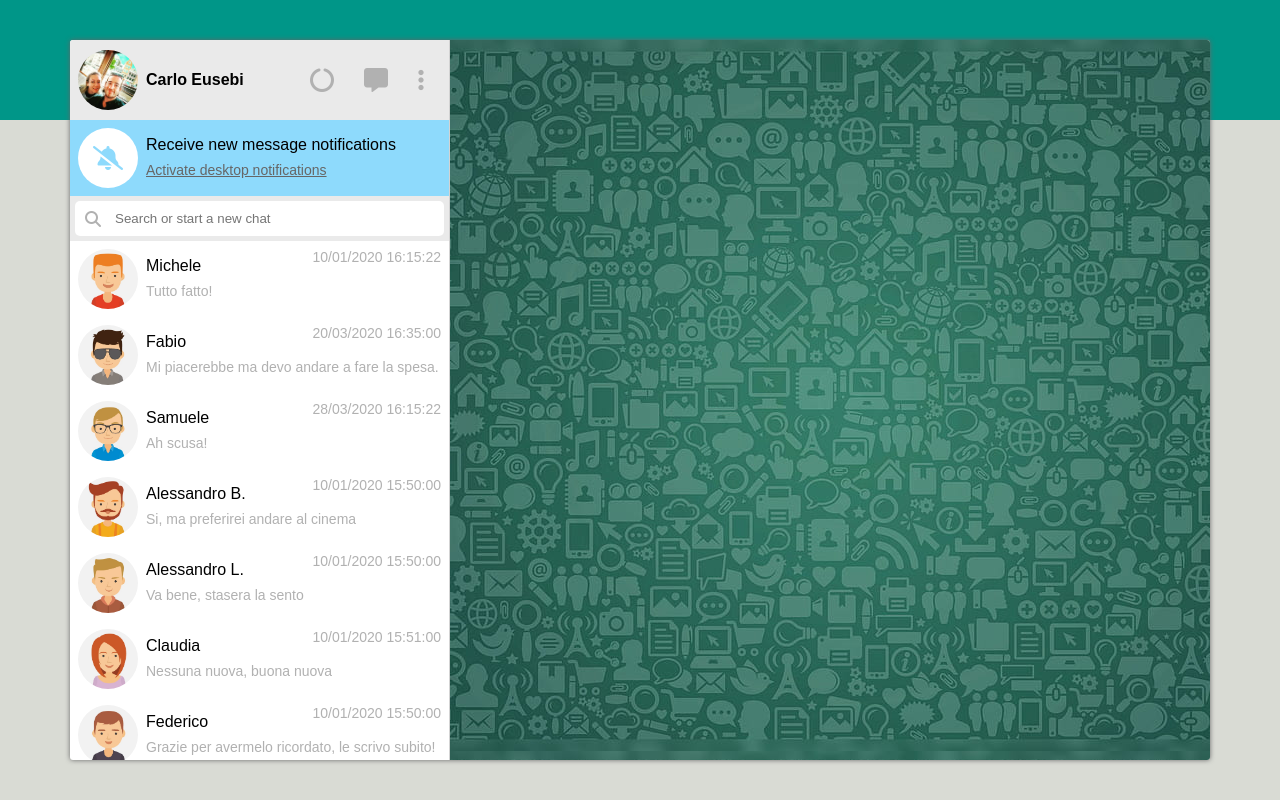
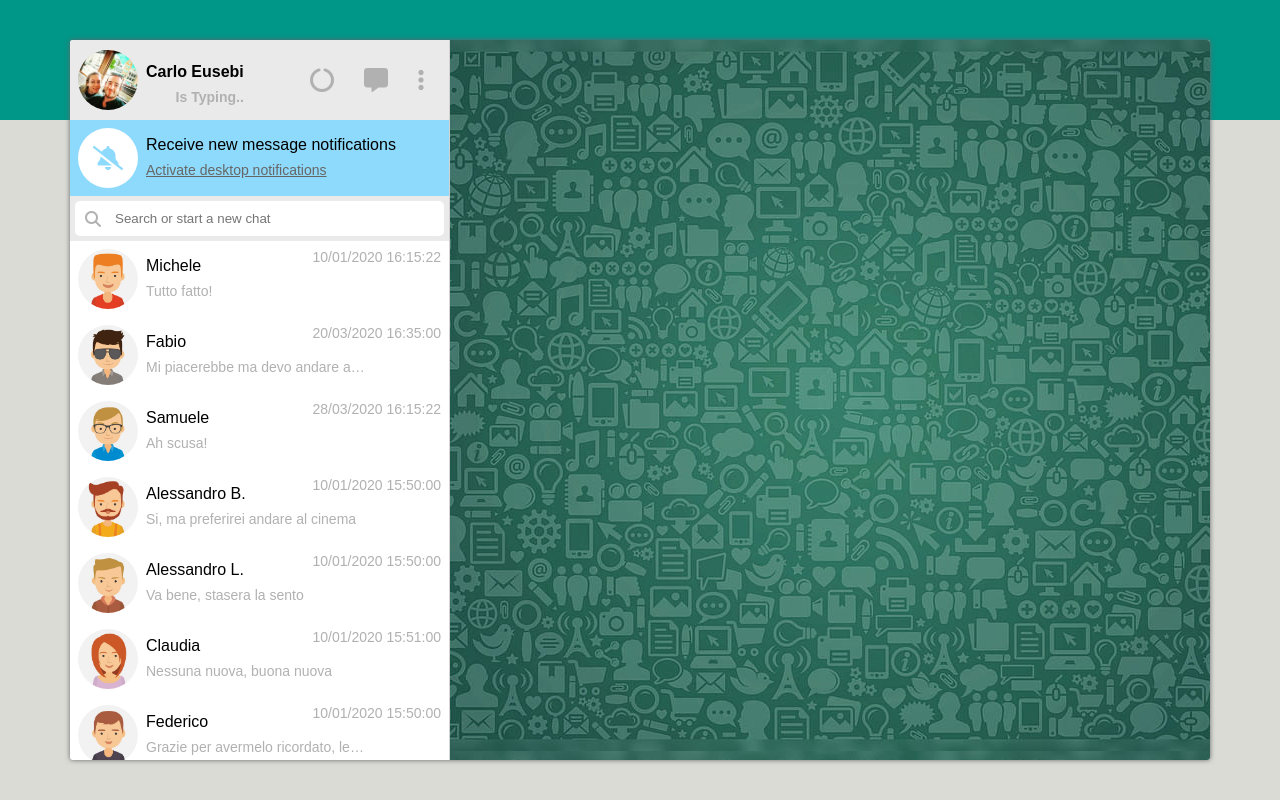
Before and after one commit to carloeusebi/react-boolzap, a React (Create React App) app: page / in a window 1280 px wide. Built offline with nearby package versions, Linux system fonts and the light colour scheme.

Commit message:
Contacts status changes to Is Typing while waiting for gpt response

```diff
--- a/src/App.tsx
+++ b/src/App.tsx
@@ -5,13 +5,22 @@ import { act } from "react-dom/test-utils";
 
 function App() {
   const [activeContactId, setActiveContactId] = useState(-1);
+  const [isTyping, setIsTyping] = useState(-1);
 
   return (
     <div className="App">
       <section id="content">
-        <ContactsPage setActiveContactId={setActiveContactId} />
+        <ContactsPage
+          activeContactId={activeContactId}
+          setActiveContactId={setActiveContactId}
+          isTyping={isTyping}
+        />
         {activeContactId !== -1 ? (
-          <ChatPage activeContactId={activeContactId} />
+          <ChatPage
+            activeContactId={activeContactId}
+            isTyping={isTyping}
+            setIsTyping={setIsTyping}
+          />
         ) : (
           <div id="wallpaper"></div>
         )}
--- a/src/components/ChatPage.tsx
+++ b/src/components/ChatPage.tsx
@@ -7,13 +7,17 @@ import { createNewMessage, getResponse } from "../functions";
 
 interface Params {
   activeContactId: number;
+  isTyping: number;
+  setIsTyping: (id: number) => void;
 }
 
 const ChatPage = (params: Params) => {
-  const { activeContactId } = params;
+  const { activeContactId, isTyping, setIsTyping } = params;
   const activeContact: ContactObj | undefined = data.contacts.find(
     ({ id }) => id === activeContactId
   );
+
+  const id = activeContact ? activeContact.id : -1;
   const name = activeContact ? activeContact.name : "";
   const avatar = activeContact ? activeContact.avatar : "";
   const messages = activeContact ? activeContact.messages : [];
@@ -27,6 +31,7 @@ const ChatPage = (params: Params) => {
 
   const sendResponse = async () => {
     if (activeContact) {
+      setIsTyping(activeContactId);
       const message: string = await getResponse(data.user.name, activeContact);
 
       const responseMessage: Message = createNewMessage(
@@ -36,6 +41,7 @@ const ChatPage = (params: Params) => {
       );
 
       send(activeContact, responseMessage);
+      setIsTyping(-1);
     }
   };
 
@@ -61,7 +67,13 @@ const ChatPage = (params: Params) => {
         <div className="d-flex align-center">
           <div>{/* TODO add back button */}</div>
           <div className="contact flex-shrink-0">
-            <Contact name={name} avatar={avatar} messages={messages} />
+            <Contact
+              id={id}
+              name={name}
+              avatar={avatar}
+              messages={messages}
+              isTyping={isTyping}
+            />
           </div>
         </div>
         <div className="activity-buttons">
--- a/src/components/Contact.tsx
+++ b/src/components/Contact.tsx
@@ -1,14 +1,17 @@
 import React from "react";
 import { Message } from "../data";
 
-interface Props {
+interface Params {
+  id?: number;
   name: string;
   avatar: string;
   messages?: Message[];
+  isTyping?: number;
+  activeContactId?: number;
 }
 
-const Contact = (props: Props) => {
-  const { name, avatar, messages } = props;
+const Contact = (params: Params) => {
+  const { name, avatar, messages } = params;
   let lastMessage: Message | undefined;
 
   if (messages) {
@@ -22,8 +25,14 @@ const Contact = (props: Props) => {
       </div>
       <div className="name-wrapper">
         <p className="name">{name}</p>
-        <p className="message">{lastMessage && lastMessage.message}</p>
-        <p className="last-access">{lastMessage && lastMessage.date}</p>
+        {params.isTyping === params.id ? (
+          <p className="typing">Is Typing..</p>
+        ) : (
+          <div>
+            <p className="message">{lastMessage && lastMessage.message}</p>
+            <p className="last-access">{lastMessage && lastMessage.date}</p>
+          </div>
+        )}
       </div>
     </div>
   );
--- a/src/components/ContactList.tsx
+++ b/src/components/ContactList.tsx
@@ -3,12 +3,14 @@ import Contact from "./Contact";
 import data from "../data";
 
 interface Params {
+  isTyping: number;
+  activeContactId: number;
   setActiveContactId: (id: number) => void;
 }
 
 const ContactList = (params: Params) => {
   const { contacts } = data;
-  const { setActiveContactId } = params;
+  const { activeContactId, setActiveContactId, isTyping } = params;
 
   return (
     <ul id="contact-list">
@@ -21,9 +23,12 @@ const ContactList = (params: Params) => {
             }}
           >
             <Contact
+              id={contact.id}
               name={contact.name}
               avatar={contact.avatar}
               messages={contact.messages}
+              isTyping={isTyping}
+              activeContactId={activeContactId}
             />
           </li>
         );
--- a/src/components/ContactsPage.tsx
+++ b/src/components/ContactsPage.tsx
@@ -5,12 +5,14 @@ import Notification from "./Notification";
 import data from "../data";
 
 interface Params {
+  isTyping: number;
+  activeContactId: number;
   setActiveContactId: (id: number) => void;
 }
 
 const ContactsPage = (params: Params) => {
   const { name: userName, avatar: userAvatar } = data.user;
-  const { setActiveContactId } = params;
+  const { activeContactId, setActiveContactId, isTyping } = params;
 
   return (
     <section id="contacts">
@@ -26,7 +28,11 @@ const ContactsPage = (params: Params) => {
       <div className="search-contact">
         <input type="search" placeholder="Search or start a new chat"></input>
       </div>
-      <ContactList setActiveContactId={setActiveContactId} />
+      <ContactList
+        activeContactId={activeContactId}
+        setActiveContactId={setActiveContactId}
+        isTyping={isTyping}
+      />
     </section>
   );
 };
--- a/src/functions.ts
+++ b/src/functions.ts
@@ -64,7 +64,7 @@ const getGptResponse = async (userName: string, contact: ContactObj) => {
             console.error(e);
             message = `${e.message}`;
             if (e.response)
-                message += `<br>${ e.response.data.error.message }`;
+                message += ` <br /> ${ e.response.data.error.message }`;
         }
     }
 
@@ -74,8 +74,8 @@ const getGptResponse = async (userName: string, contact: ContactObj) => {
 
 export const getResponse = async (userName: string, contact: ContactObj) => {
     // The default message with instruction on how to get and 'install' a key
-    let message = `Non è stata rilevata nessuna API KEY per chat GPT, quindi non potrà rispondere.<br>
-    Per poter attivare chatGPT creare un file auth.js nella cartella JS ed inserire la propria chiave in una variabile con il nome KEY.<br><br>
+    let message = `Non è stata rilevata nessuna API KEY per chat GPT, quindi non potrà rispondere.<br />
+    Per poter attivare chatGPT creare un file auth.js nella cartella JS ed inserire la propria chiave in una variabile con il nome KEY.<br /><br />
     Per ottenere una API Key per OpenAI devi seguire questi passaggi: 1. Vai sul sito di OpenAI 2. Clicca sul pulsante "Sign Up for GPT-3" 3. Inserisci il tuo indirizzo email e premi su "Get Access" 4. Compila il form con le informazioni richieste e seleziona il tipo di utilizzo che intendi fare della piattaforma 5. Premi "Apply" 6. Dovresti ricevere un'email di risposta con le istruzioni per accedere alla dashboard di OpenAI e ottenere la tua API Key Spero di esserti stato utile!`;
 
     // if an api key is found it will ask chatgpt to generate a response
--- a/src/styles/index.css
+++ b/src/styles/index.css
@@ -102,8 +102,7 @@ textarea {
   padding: 0.5rem 0;
 }
 
-.contact .message,
-.contact .last-access {
+.contact :is(.message, .last-access, .typing) {
   color: var(--text-gray);
   font-size: 14px;
 }
@@ -114,7 +113,7 @@ textarea {
   text-overflow: ellipsis;
 }
 
-.contact .last-access {
+.contact :is(.last-access, .typing) {
   flex-grow: 1;
   text-align: right;
 }
@@ -151,6 +150,11 @@ textarea {
 #contact-list .contact {
   position: relative;
 }
+
+#contact-list .contact .name-wrapper {
+  max-width: 220px;
+}
+
 
 #contact-list .last-access {
   position: absolute;
```
